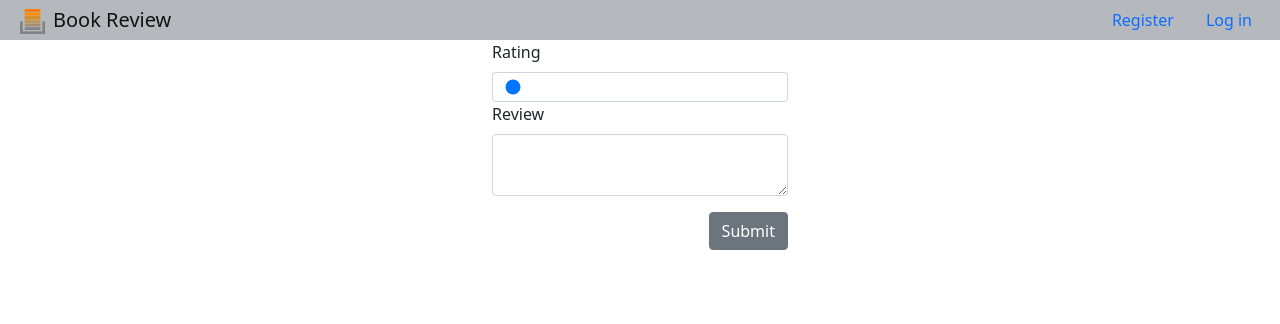
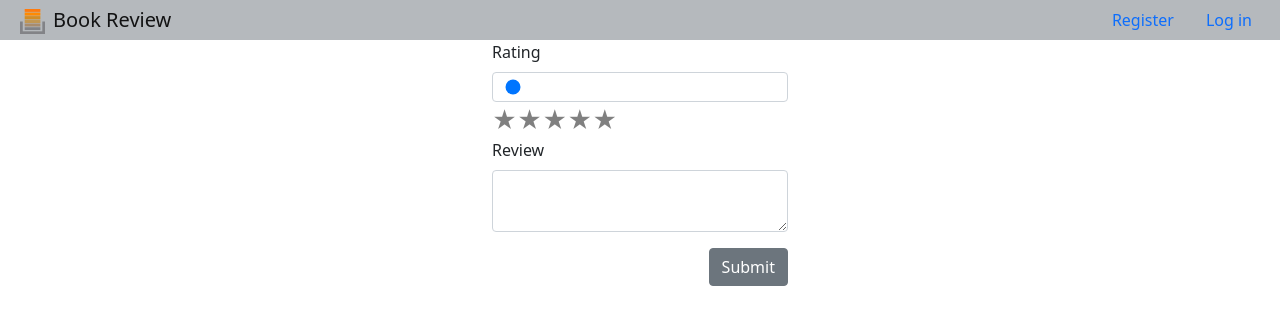
Before and after one commit to lingnali/yongjiang_yu_jie_meng_lingna_li_project3, a React (Create React App) app: page /books/1/reviews in a window 1280 px wide. Shown: the top 324 px of the page. Built offline with nearby package versions, Linux system fonts and the light colour scheme; no server answers.

Commit message:
added star

```diff
--- a/package.json
+++ b/package.json
@@ -15,6 +15,7 @@
     "react": "^18.0.0",
     "react-dom": "^18.0.0",
     "react-hook-form": "^7.30.0",
+    "react-rating-stars-component": "^2.2.0",
     "react-router-dom": "^6.3.0",
     "react-scripts": "5.0.1"
   },
--- a/src/components/ReviewForm.js
+++ b/src/components/ReviewForm.js
@@ -1,6 +1,10 @@
 import { useLocation, useNavigate } from "react-router-dom";
 import { useForm } from "react-hook-form";
 import axios from "axios";
+//star
+import ReactStars from "react-rating-stars-component";
+
+
 
 const ReviewForm = () => {
   const navigate = useNavigate();
@@ -28,6 +32,11 @@ const ReviewForm = () => {
     reset();
   };
 
+  //star
+  const ratingChanged = (newRating) => {
+    console.log(newRating);
+  };
+
   return (
     <div className="container w-25">
       <form onSubmit={handleSubmit(onSubmit)}>
@@ -42,6 +51,18 @@ const ReviewForm = () => {
           step="0.5"
           className="form-control"
           {...register("rating")}
+        />
+
+        <ReactStars
+          name = "rating"
+          count={5}
+          onChange={ratingChanged}
+          size={24}
+          isHalf={true}
+          emptyIcon={<i className="far fa-star"></i>}
+          halfIcon={<i className="fa fa-star-half-alt"></i>}
+          fullIcon={<i className="fa fa-star"></i>}
+          activeColor="#ffd700"
         />
 
         <label htmlFor="body" className="form-label">
```
Also changed, not shown: 1 other file (tests, documents, lock files or other folders).
